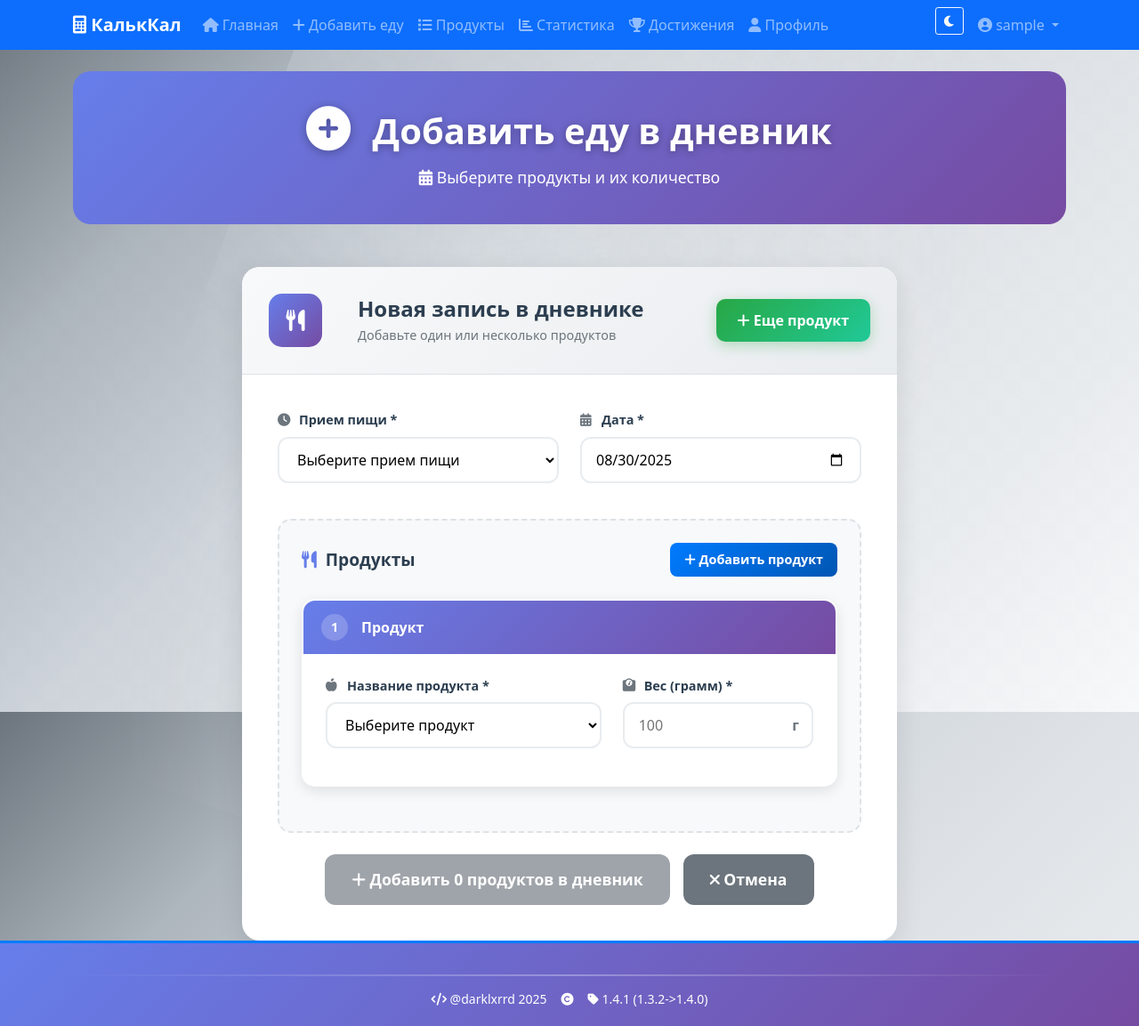
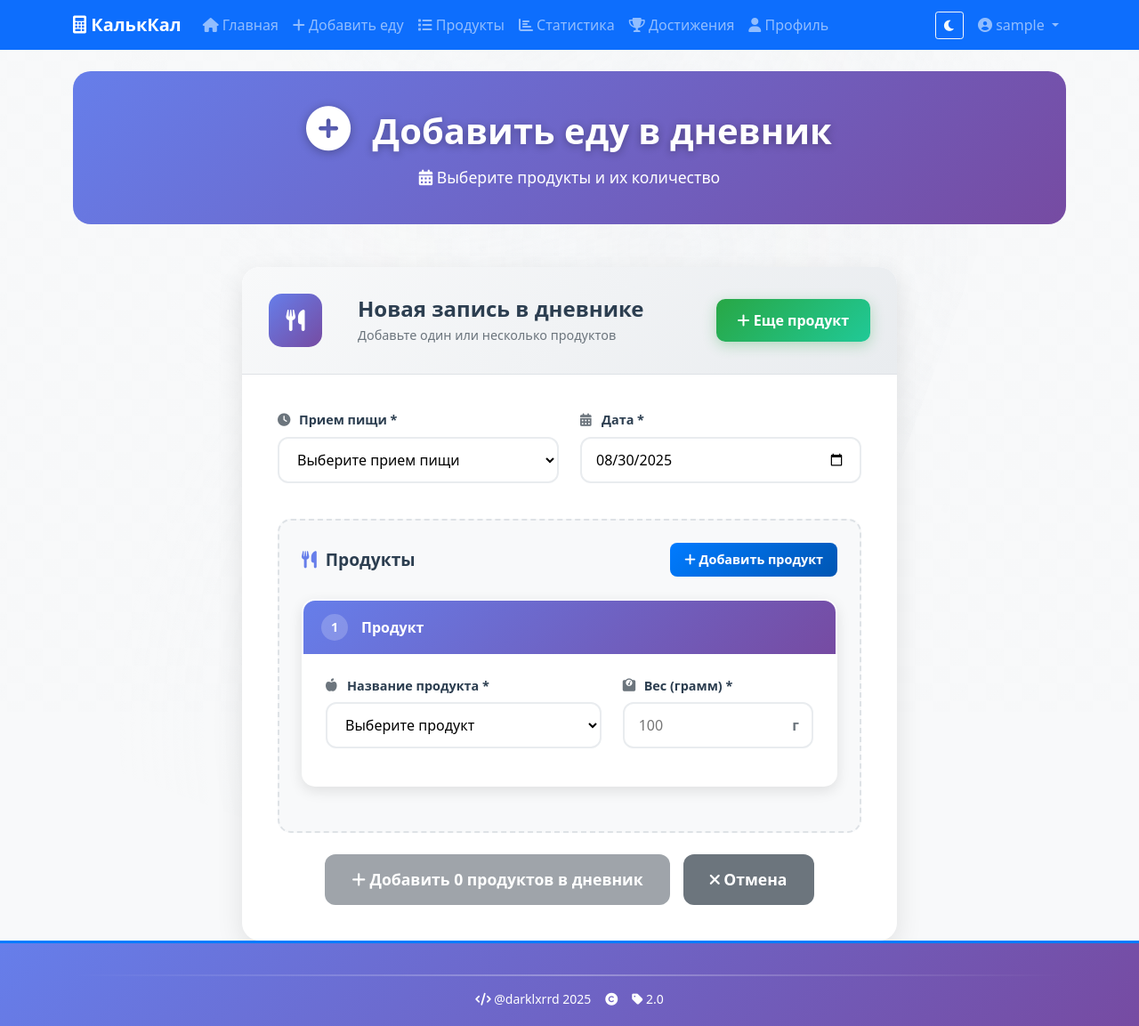
Before and after one commit to f1sherFM/kal-calculator, a Flask app: page /add_food in a window 1280 px wide. Shown: the whole page at 89% size. Run offline with Flask 3, Linux system fonts and the light colour scheme; the visitor is signed in with stand-in values (Sample User, id 1); some libraries are stand-ins or nearby versions.

Commit message:
full realise (2.0)

```diff
--- a/templates/base.html
+++ b/templates/base.html
@@ -438,12 +438,22 @@
             min-height: 100vh;
             display: flex;
             flex-direction: column;
-            background: linear-gradient(-45deg, #f8f9fa, #e9ecef, #dee2e6, #ced4da, #adb5bd, #6c757d);
+            background: #ffffff;
             background-size: 400% 400%;
             background-attachment: fixed;
-            animation: gradientShift 20s ease infinite;
+            animation: subtlePulse 10s ease-in-out infinite;
             position: relative;
             overflow-x: hidden;
+        }
+
+        /* Subtle background pulse animation for light theme */
+        @keyframes subtlePulse {
+            0%, 100% {
+                background-color: #ffffff;
+            }
+            50% {
+                background-color: #f8f9fa;
+            }
         }
 
         /* Animated background gradient */
@@ -555,8 +565,8 @@
         :root {
             /* Light theme colors */
             --bg-primary: #ffffff;
-            --bg-secondary: #f8f9fa;
-            --bg-tertiary: #e9ecef;
+            --bg-secondary: #ffffff;
+            --bg-tertiary: #f8f9fa;
             --text-primary: #2c3e50;
             --text-secondary: #6c757d;
             --text-muted: #95a5a6;
@@ -1081,6 +1091,7 @@
         #themeToggle {
             position: relative;
             overflow: hidden;
+            margin-top: 5px;
         }
 
         #themeToggle::before {
@@ -1285,7 +1296,7 @@
                         <i class="fas fa-copyright"></i>
                     </span>
                     <span>
-                        <i class="fas fa-tag"></i> 1.4.1 (1.3.2->1.4.0)
+                        <i class="fas fa-tag"></i> 2.0
                     </span>
                 </div>
             </div>
```
